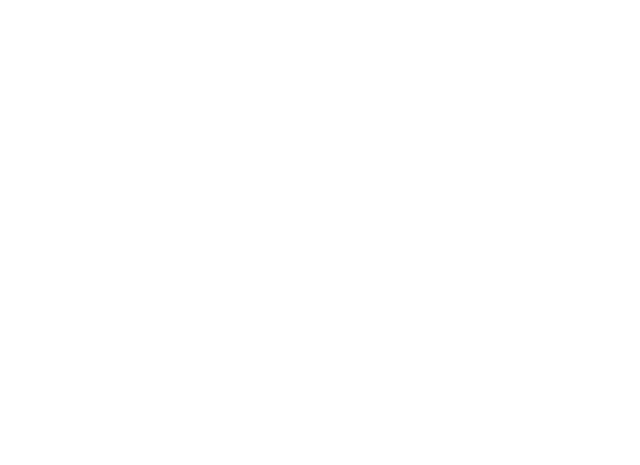
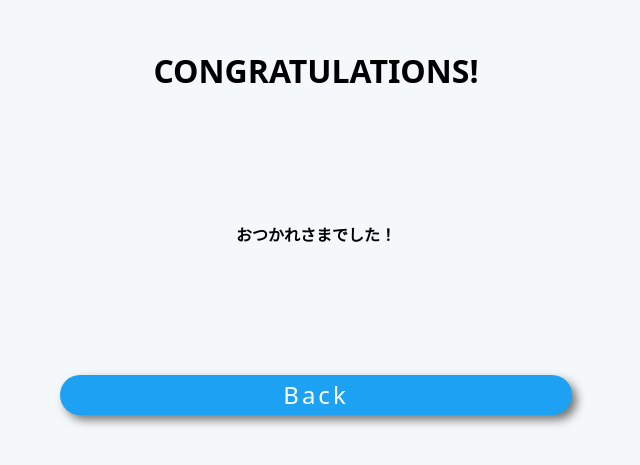
Before and after one commit to KEIDOROa/RouteRun, a React (Vite) app in the folder routerun-app/: page /goal in a window 1280 px wide. Before the commit this address had no page. Shown: the part 169-634 px from the top of the page, without its empty margins (324-964 px from the left). Built offline with nearby package versions, Linux system fonts and the light colour scheme.

Commit message:
fixed ui in the goal screen.

```diff
--- a/routerun-app/src/App.jsx
+++ b/routerun-app/src/App.jsx
@@ -1,17 +1,16 @@
-import { Start } from "./section/Start";
-import { Home } from "./section/Home";
+import Start from "./section/Start";
+import Home from "./section/Home";
+import Goal from "./section/Goal";
 import { BrowserRouter as Router, Routes, Route } from "react-router-dom";
 
 export default function App() {
   return (
     <div>
-      {/* <Start setLocation={setLocation} />
-      {location ? <Home location={location} /> : <p>現在地を取得中...</p>} */}
-
       <Router>
         <Routes>
           <Route path="/" element={<Start />} />
           <Route path="/home" element={<Home />} />
+          <Route path="/goal" element={<Goal />} />
         </Routes>
       </Router>
     </div>
--- /dev/null
+++ b/routerun-app/src/section/Goal.css
@@ -0,0 +1,20 @@
+.goal-container {
+  display: flex;
+  flex-direction: column;
+  justify-content: center;
+  align-items: center;
+  height: 100vh;
+  background-color: #f5f8fa;
+}
+
+.goal-container h1 {
+  font-size: 2rem;
+  font-weight: 700;
+  margin-bottom: 10%;
+}
+
+.goal-container .message {
+  font-size: 1rem;
+  font-weight: 600;
+  margin-bottom: 10%;
+}
--- a/routerun-app/src/section/Goal.jsx
+++ b/routerun-app/src/section/Goal.jsx
@@ -1,3 +1,18 @@
-export const Goal = () => {
-  return <></>;
+import { useNavigate } from "react-router-dom";
+import "./Goal.css";
+
+const Goal = () => {
+  const navigate = useNavigate();
+
+  return (
+    <div className="goal-container">
+      <h1>CONGRATULATIONS!</h1>
+      <div className="message">おつかれさまでした！</div>
+      <div className="button" onClick={() => navigate("/home")}>
+        Back
+      </div>
+    </div>
+  );
 };
+
+export default Goal;
--- a/routerun-app/src/section/Home.jsx
+++ b/routerun-app/src/section/Home.jsx
@@ -2,7 +2,7 @@ import { useEffect, useRef } from "react";
 import "./Home.css";
 import { useLocation, useNavigate } from "react-router-dom";
 
-export const Home = () => {
+const Home = () => {
   const location = useLocation();
   const navigate = useNavigate();
   const { state } = location; // Start.jsx から受け取る location 情報
@@ -65,3 +65,5 @@ export const Home = () => {
     </div>
   );
 };
+
+export default Home;
--- a/routerun-app/src/section/Start.jsx
+++ b/routerun-app/src/section/Start.jsx
@@ -2,7 +2,7 @@ import { useEffect, useState } from "react";
 import { useNavigate } from "react-router-dom";
 import "./Start.css";
 
-export const Start = () => {
+const Start = () => {
   const navigate = useNavigate();
   const [location, setLocation] = useState(null);
 
@@ -40,3 +40,5 @@ export const Start = () => {
     </div>
   );
 };
+
+export default Start;
```
